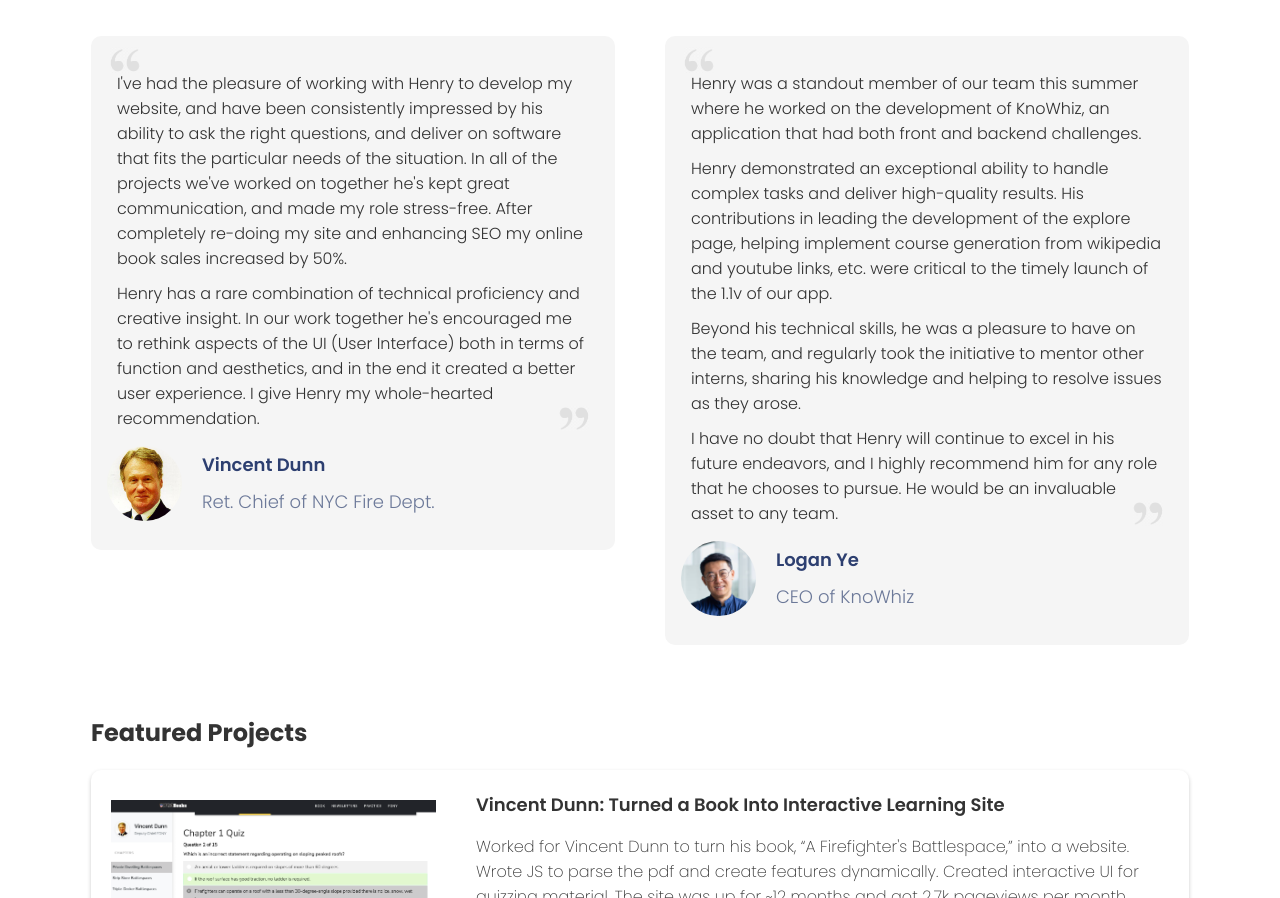
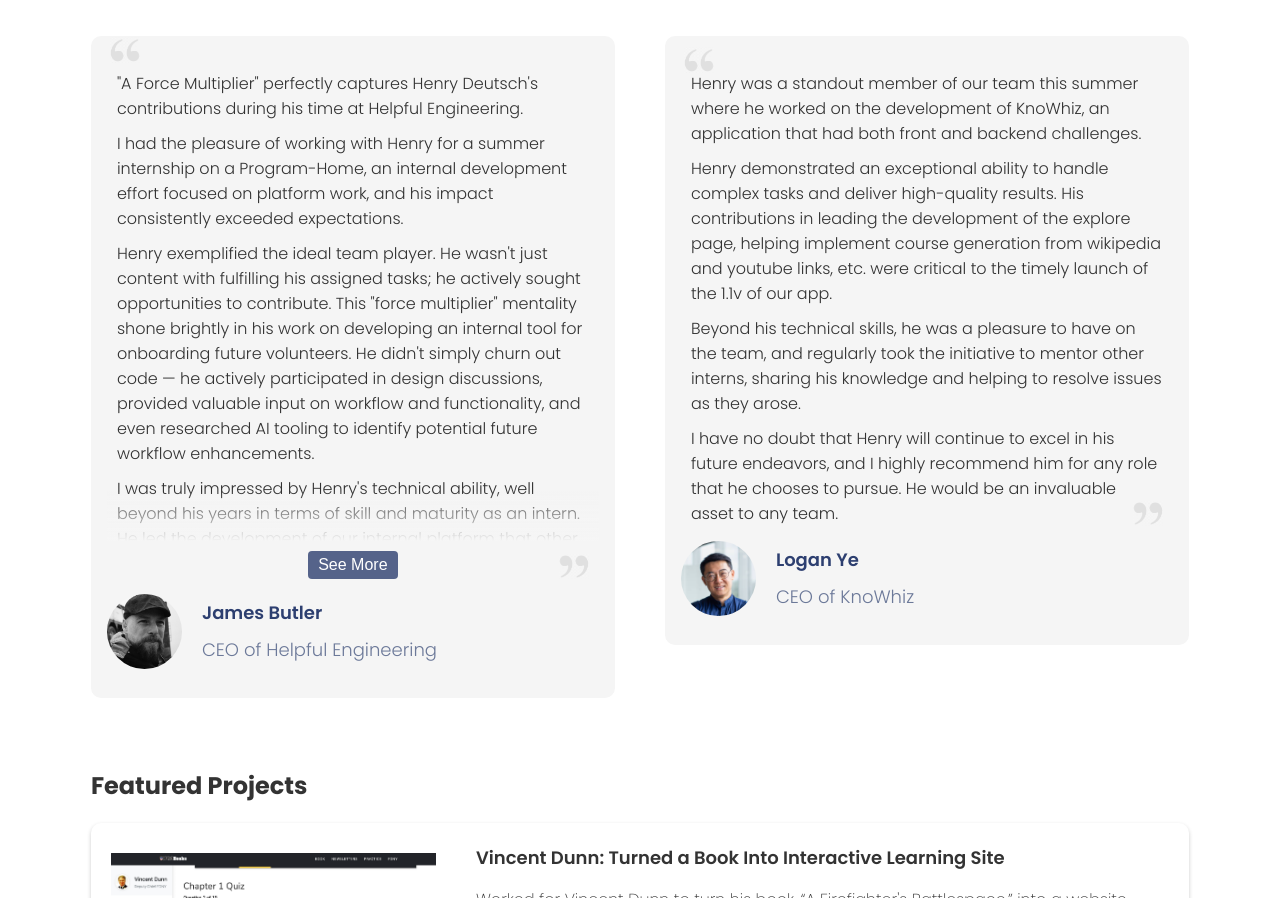
Before and after one commit to henry-md/my-site, a React (Vite) app: page / in a window 1280 px wide. Shown: the part 746-1644 px from the top of the page. Built offline with nearby package versions, Linux system fonts and the light colour scheme; grey boxes are pictures that could not be loaded.

Commit message:
feat(testimials): added another rec, and added a see-more wrapper for long rec text

```diff
--- a/src/App.css
+++ b/src/App.css
@@ -488,6 +488,60 @@
   right: 10px;
 }
 
+/* dealing with testimonials overflow */
+.expandable-container {
+  padding: 0;
+  position: relative;
+  margin-bottom: 10px;
+}
+
+.expandable-content {
+  max-height: 480px; /* [Ref 1] should match what's in TestimonialSwiper.jsx */
+  overflow: hidden;
+  position: relative;
+}
+
+.expandable-content.gradient-hide::after {
+  content: "";
+  position: absolute;
+  bottom: 0;
+  left: 0;
+  right: 0;
+  height: 50px;
+  background: linear-gradient(transparent, var(--light-grey));
+}
+
+.expanded .expandable-content {
+  /* height: auto; */
+  max-height: none;
+}
+
+.expanded .expandable-content::after {
+  display: none;
+}
+
+button.toggle-see-more-btn {
+  margin: 0 auto;
+  font-size: 16px;
+  display: none; /* Hide button by default */
+  margin-top: 10px;
+  padding: 5px 10px;
+  background-color: rgba(45, 63, 112, 0.8);
+  color: white;
+  border: none;
+  border-radius: 4px;
+  cursor: pointer;
+}
+
+button.toggle-see-more-btn.visible {
+  display: block; /* Show button when it has 'visible' class */
+}
+
+button.toggle-see-more-btn:hover {
+  background-color: rgba(45, 63, 112, 1);
+}
+
+
 /* FEATURED PROJECTS */
 
 .featured-project {
--- a/src/components/TestimonialSwiper.jsx
+++ b/src/components/TestimonialSwiper.jsx
@@ -2,9 +2,9 @@
 import { Swiper, SwiperSlide } from 'swiper/react';
 import vincent from '../assets/vincent-dunn.jpeg';
 import logan from '../assets/logan-ye.png';
+import james from '../assets/james-butler.jpeg';
 import quote from '../assets/quote.jpeg';
 import 'swiper/css';
-
 
 class TestimonialSwiper extends React.Component {
   constructor(props) {
@@ -14,16 +14,71 @@
     };
   }
 
+  // to show and hide the testiminial overflow text
+  toggleText = (container, button, content) => {
+    if (container.classList.contains('expanded')) {
+      container.classList.remove('expanded');
+      button.textContent = 'See More';
+      content.style.maxHeight = '480px'; // [Ref 1] Should match what's in App.css
+    } else {
+      container.classList.add('expanded');
+      button.textContent = 'See Less';
+      content.style.maxHeight = 'none';
+    }
+  };
+
   componentDidMount() {
     window.addEventListener('resize', this.updateSlidesPerView);
+
+    // deal with testimonials overflow
+    this.setupTestimonials();
+  }
+
+  setupTestimonials = () => {
+    const containers = document.querySelectorAll('.expandable-container');
+
+    containers.forEach(container => {
+      const content = container.querySelector('.expandable-content');
+      const button = container.querySelector('.toggle-see-more-btn');
+
+      // Remove existing event listener if any
+      button.removeEventListener('click', button.toggleTextHandler);
+
+      // Check if content overflows
+      if (content.scrollHeight > content.clientHeight) {
+        button.classList.add('visible');
+        // Create a new handler and store it on the button element
+        button.toggleTextHandler = () => this.toggleText(container, button, content);
+        button.addEventListener('click', button.toggleTextHandler);
+        content.classList.add('gradient-hide');
+      } else {
+        // Remove gradient if content doesn't overflow
+        // content.classList.remove('gradient-hide');
+        button.classList.remove('visible');
+        console.log('no overflow');
+        content.style.maxHeight = 'none';
+      }
+    });
+  };
+
+  componentDidUpdate() {
+    // Re-setup testimonials after component updates
+    this.setupTestimonials();
   }
 
   componentWillUnmount() {
     window.removeEventListener('resize', this.updateSlidesPerView);
+
+    // Remove all event listeners
+    const buttons = document.querySelectorAll('.toggle-see-more-btn');
+    buttons.forEach(button => {
+      if (button.toggleTextHandler) {
+        button.removeEventListener('click', button.toggleTextHandler);
+      }
+    });
   }
 
   getSlidesPerView() {
-    if (window.innerWidth > 1000) return 2;
     if (window.innerWidth > 800) return 2;
     return 1;
   }
@@ -41,6 +96,71 @@
         onSwiper={(swiper) => console.log(swiper)}
         loop={true}
       >
+        <SwiperSlide>
+          <div className="quote-content">
+            <img
+              className="open-quote"
+              src={quote}
+              alt="Open Quote"
+            />
+            <img
+              className="close-quote"
+              src={quote}
+              alt="Close Quote"
+            />
+            <div className="expandable-container">
+              <div className="expandable-content">
+                <p>&quot;A Force Multiplier&quot; perfectly captures Henry Deutsch&apos;s contributions during his time at Helpful Engineering.</p>
+                <p>I had the pleasure of working with Henry for a summer internship on a Program-Home, an internal development effort focused on platform work, and his impact consistently exceeded expectations.</p>
+                <p>Henry exemplified the ideal team player. He wasn&apos;t just content with fulfilling his assigned tasks; he actively sought opportunities to contribute. This &quot;force multiplier&quot; mentality shone brightly in his work on developing an internal tool for onboarding future volunteers. He didn&apos;t simply churn out code — he actively participated in design discussions, provided valuable input on workflow and functionality, and even researched AI tooling to identify potential future workflow enhancements.</p>
+                <p>I was truly impressed by Henry&apos;s technical ability, well beyond his years in terms of skill and maturity as an intern. He led the development of our internal platform that other developers and engineers use to join one of our work tracks, using mainly Typescript, CSS, and AWS Amplify. He produced professional-quality code that was not only functional but also elegantly structured and well-documented.</p>
+                <p>Henry&apos;s self-starting nature is another hallmark of his work style. He readily took ownership of tasks, needing minimal direction to get things done effectively. This characteristic was particularly evident during the resolution of the Program-Home issues, where he independently identified areas for improvement and proactively implemented solutions.</p>
+                <p>Henry&apos;s combination of technical expertise, collaborative spirit, and self-starting drive makes him a truly unique talent. I have no doubt he will continue to excel in any environment he encounters. I wholeheartedly recommend him for a software engineering role.</p>
+              </div>
+              <button className="toggle-see-more-btn">See More</button>
+            </div>
+          </div>
+          <div className="tab-footer">
+            <img
+              src={james}
+              alt="Avatar"
+              className="avatar logan"
+            />
+            <div className="name-title">
+              <p>James Butler</p>
+              <p>CEO of Helpful Engineering</p>
+            </div>
+          </div>
+        </SwiperSlide>
+        <SwiperSlide>
+          <div className="quote-content">
+            <img
+              className="open-quote"
+              src={quote}
+              alt="Open Quote"
+            />
+            <img
+              className="close-quote"
+              src={quote}
+              alt="Close Quote"
+            />
+            <p>Henry was a standout member of our team this summer where he worked on the development of KnoWhiz, an application that had both front and backend challenges.</p>
+            <p>Henry demonstrated an exceptional ability to handle complex tasks and deliver high-quality results. His contributions in leading the development of the explore page, helping implement course generation from wikipedia and youtube links, etc. were critical to the timely launch of the 1.1v of our app.</p>
+            <p>Beyond his technical skills, he was a pleasure to have on the team, and regularly took the initiative to mentor other interns, sharing his knowledge and helping to resolve issues as they arose.</p>
+            <p>I have no doubt that Henry will continue to excel in his future endeavors, and I highly recommend him for any role that he chooses to pursue. He would be an invaluable asset to any team.</p>
+          </div>
+          <div className="tab-footer">
+            <img
+              src={logan}
+              alt="Avatar"
+              className="avatar logan"
+            />
+            <div className="name-title">
+              <p>Logan Ye</p>
+              <p>CEO of KnoWhiz</p>
+            </div>
+          </div>
+        </SwiperSlide>
         <SwiperSlide>
           <div className="quote-content">
             <img
@@ -82,43 +202,6 @@
             </div>
           </div>
         </SwiperSlide>
-        <SwiperSlide>
-          <div className="quote-content">
-            <img
-              className="open-quote"
-              src={quote}
-              alt="Open Quote"
-            />
-            <img
-              className="close-quote"
-              src={quote}
-              alt="Close Quote"
-            />
-            <p>
-              Henry was a standout member of our team this summer where he worked on the development of KnoWhiz, an application that had both front and backend challenges.
-            </p>
-            <p>
-              Henry demonstrated an exceptional ability to handle complex tasks and deliver high-quality results. His contributions in leading the development of the explore page, helping implement course generation from wikipedia and youtube links, etc. were critical to the timely launch of the 1.1v of our app.
-            </p>
-            <p>
-              Beyond his technical skills, he was a pleasure to have on the team, and regularly took the initiative to mentor other interns, sharing his knowledge and helping to resolve issues as they arose.
-            </p>
-            <p>
-              I have no doubt that Henry will continue to excel in his future endeavors, and I highly recommend him for any role that he chooses to pursue. He would be an invaluable asset to any team.
-            </p>
-          </div>
-          <div className="tab-footer">
-            <img
-              src={logan}
-              alt="Avatar"
-              className="avatar logan"
-            />
-            <div className="name-title">
-              <p>Logan Ye</p>
-              <p>CEO of KnoWhiz</p>
-            </div>
-          </div>
-        </SwiperSlide>
       </Swiper>
 
 
```
Also changed, not shown: src/assets/james-butler.jpeg (added).
